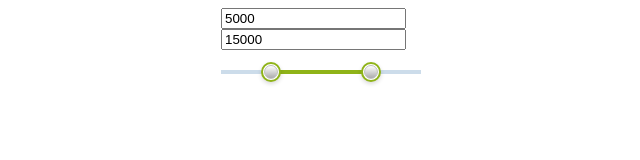
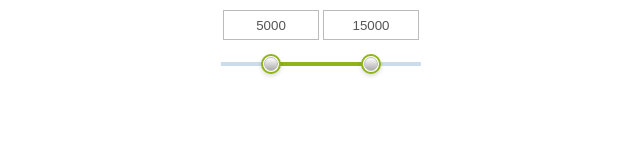
Before and after one commit to ewclide/lineBar, a plain HTML site: page index.html in a window 1280 px wide. Shown: the whole page, without its empty margins (319-959 px from the left). Drawn offline with Linux system fonts and the light colour scheme.

Commit message:
add readme

```diff
--- a/linebar.css
+++ b/linebar.css
@@ -56,3 +56,14 @@
     position: absolute;
     z-index: 10;
 }
+
+.linebar-wrapper input[type=text] {
+    border: 1px solid #bbbbbb;
+    display: inline-block;
+    width: 48%;
+    margin: 2px;
+    height: 30px;
+    padding: 0 10px;
+    color: #565656;
+    text-align: center;
+}
```
Also changed, not shown: README.md (added), linebar.jpg (added).
